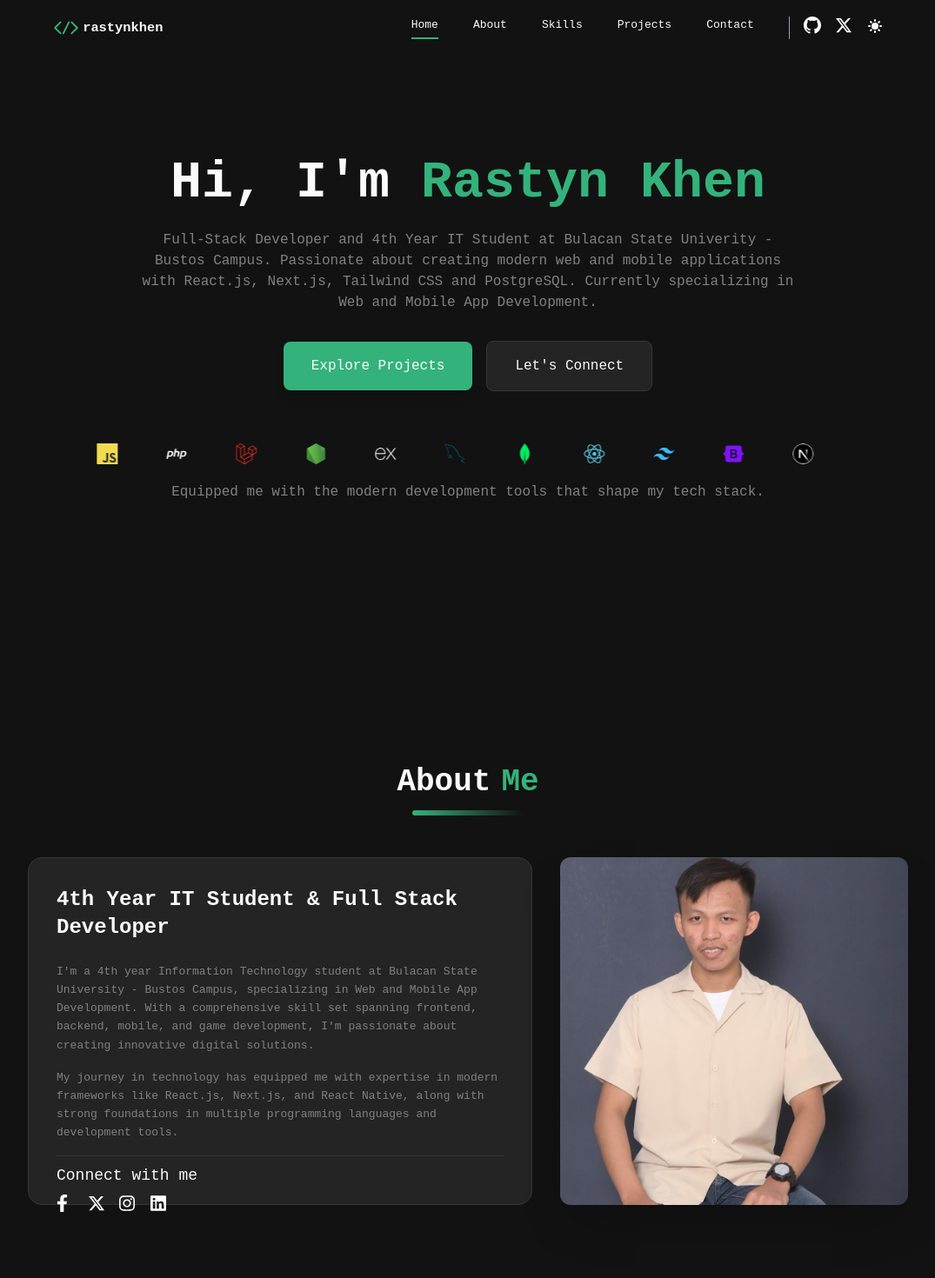
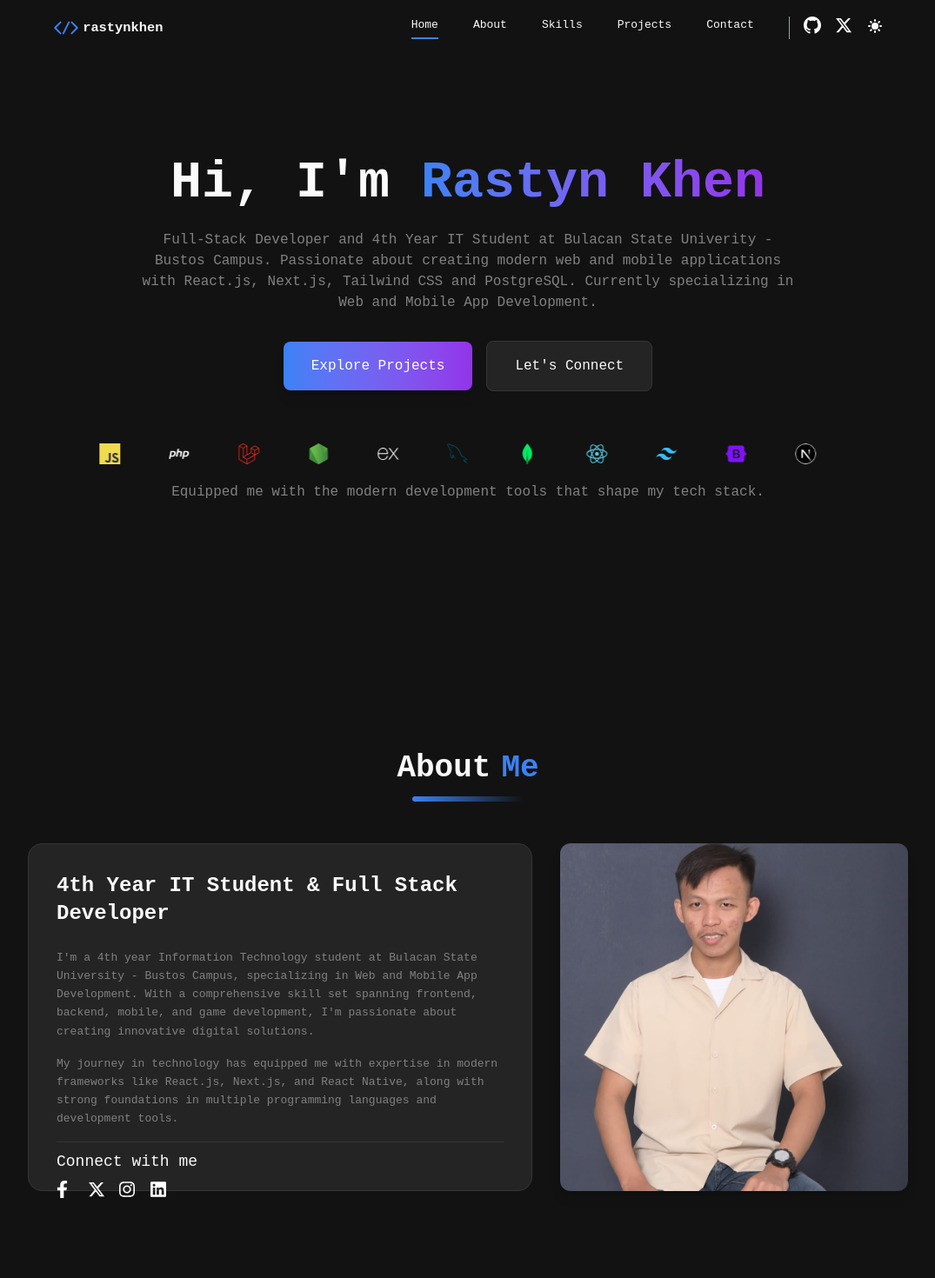
Before and after one commit to rastynkhen18/rastynkhen-portfolio, a React (Vite) app: page / in a window 1280 px wide. Shown: the top 1470 px of the page at 87% size, without its empty margins (102-1177 px from the left). Built offline with nearby package versions, Linux system fonts and the light colour scheme.

Commit message:
Merged Updates

```diff
--- a/src/index.css
+++ b/src/index.css
@@ -1,8 +1,11 @@
 @import "tailwindcss";
 
 :root {
-  --primary-color: #7ED7A5;
-  /* --primary-color: linear-gradient(to right, #1e3a8a, #9333ea); */
+  /* --primary-color: #61dafb;
+  --secondary-color: #38bdf8; */
+  --primary-color: #3b82f6;
+  --secondary-color: #9333ea;
+  /* --primary-color: #7ED7A5;  */
   --background-color: #F8F9FA;
   --container-color: #FFFFFF;
   --border-color: #E6E7E8;
@@ -12,8 +15,11 @@
 
 
 :root.dark {
-  --primary-color: #34B27B;
-  /* --primary-color: linear-gradient(to right, #1e3a8a, #9333ea); */
+  /* --primary-color: #61dafb;
+  --secondary-color: #0ea5e9; */
+  --primary-color: #3b82f6;
+  --secondary-color: #9333ea;
+  /* --primary-color: #34B27B; */
   --background-color: #121212;
   --container-color: #242424;
   --border-color: #363636;
--- a/src/pages/About.jsx
+++ b/src/pages/About.jsx
@@ -11,7 +11,7 @@ import FadeInOnView from '../components/FadeInOnView'
 
 const About = () => {
   return (
-    <section id="about" className="py-20 px-5 bg-[var(--gray-color)] min-h-screen">
+    <section id="about" className="py-16 px-6 bg-[var(--gray-color)]">
       {/* <div className="container mx-auto px-4"> */}
         <FadeInOnView>
           <div className="text-3xl md:text-4xl font-bold text-center mb-12 text-[var(--text-color)] flex flex-col items-center justify-center gap-3">
@@ -66,7 +66,7 @@ const About = () => {
             {/* Profile Picture */}
             <div className="flex flex-col justify-center items-center">
               <div>
-                <div className="w-auto h-auto sm:w-100 sm:h-100 rounded-xl overflow-hidden shadow-2xl">
+                <div className="w-auto h-auto sm:w-100 sm:h-100 rounded-xl overflow-hidden shadow-lg">
                   <img
                     src={Profilepic}
                     alt="Rastyn Khen Ong Acasio"
--- a/src/pages/Contact.jsx
+++ b/src/pages/Contact.jsx
@@ -72,7 +72,7 @@ const Contact = () => {
   }
 
   return (
-    <section id="contact" className="py-20 px-5 bg-[var(--background-color)] min-h-screen">
+    <section id="contact" className="py-16 px-6 bg-[var(--background-color)]">
       <FadeInOnView>
         <div className="text-center mb-12">
           <h2 className="text-3xl md:text-4xl font-bold mb-4 text-[var(--text-color)] flex flex-col items-center justify-center gap-3">
@@ -175,7 +175,6 @@ const Contact = () => {
                   </>
                 ) : (
                   <>
-                    <span>✉</span>
                     Send Message
                   </>
                 )}
--- a/src/pages/Home.jsx
+++ b/src/pages/Home.jsx
@@ -14,17 +14,17 @@ const HeroSection = () => {
     }
 
     return (
-        <section id="home" className="py-40 bg-[var(--black-color)] min-h-screen">
+        <section id="home" className="py-40 bg-[var(--black-color)] h-screen">
             <div className="flex justify-center items-center p-5">
                 <div className="space-y-8">
                     <div className="space-y-6">
                         <h1 className="text-3xl md:text-6xl font-bold text-[var(--white-color)] text-center">
                             Hi, I'm{' '}
-                            <span className="text-[var(--primary-color)] text-center">
+                            <span className="bg-gradient-to-r from-[var(--primary-color)] to-[var(--secondary-color)] bg-clip-text text-transparent text-center">
                                 Rastyn Khen
                             </span>
                         </h1>
-                        <p className="max-w-3xl text-base text-[var(--text-gray)] text-justify md:text-center ">
+                        <p className="max-w-3xl text-base text-[var(--text-gray)] text-justify md:text-center">
                             Full-Stack Developer and 4th Year IT Student at Bulacan State Univerity - Bustos Campus.
                             Passionate about creating modern web and mobile applications with React.js,
                             Next.js, Tailwind CSS and PostgreSQL. Currently specializing in Web and Mobile App Development.
@@ -34,7 +34,7 @@ const HeroSection = () => {
                     <div className="flex flex-row justify-center items-center gap-4">
                         <button
                             onClick={() => scrollToSection('projects')}
-                            className="text-sm px-4 py-2 md:px-8 md:py-4 md:text-base bg-[var(--primary-color)] text-[var(--white-color)] rounded-lg transition-all duration-300 font-medium flex items-center justify-center gap-1 shadow-lg cursor-pointer"
+                            className="text-sm px-4 py-2 md:px-8 md:py-4 md:text-base bg-gradient-to-r from-[var(--primary-color)] to-[var(--secondary-color)] text-white rounded-lg transition-all duration-300 font-medium flex items-center justify-center gap-1 shadow-lg cursor-pointer"
                         >
                             {/* <Code size={18} /> */}
                             Explore Projects
--- a/src/pages/Projects.jsx
+++ b/src/pages/Projects.jsx
@@ -136,7 +136,7 @@ const techIcons = {
 
 const Projects = () => {
   return (
-    <section id="projects" className="py-20 px-5 bg-[var(--background-color)] min-h-screen">
+    <section id="projects" className="py-16 px-6 bg-[var(--background-color)]">
       {/* <div className="container mx-auto px-4"> */}
         <FadeInOnView>
           <div className="text-center mb-12">
@@ -147,7 +147,7 @@ const Projects = () => {
           </div>
         </FadeInOnView>
 
-        <div className="grid grid-cols-1 sm:grid-cols-2 md:grid-cols-3 items-center gap-10 max-w-7xl mx-auto sm:px-25">
+        <div className="grid grid-cols-1 lg:grid-cols-3 items-center gap-10 max-w-7xl mx-auto sm:px-25">
           {projects.map((project, index) => (
             <FadeInOnView>
               <div key={index} className="bg-[var(--container-color)] rounded-2xl overflow-hidden border border-[var(--border-color)] shadow-lg hover:shadow-[var(--primary-color)]/20 transition-all duration-300 group">
@@ -184,7 +184,7 @@ const Projects = () => {
                       href={project.liveUrl}
                       target="_blank"
                       rel="noopener noreferrer"
-                      className="flex-1 px-4 py-2 bg-[var(--primary-color)] text-[var(--white-color)] rounded-xl transition-all duration-200 text-center text-sm font-semibold flex items-center justify-center gap-2 shadow-md hover:bg-[var(--primary-color)]"
+                      className="flex-1 px-4 py-2 bg-[var(--primary-color)] text-white rounded-xl transition-all duration-200 text-center text-sm font-semibold flex items-center justify-center gap-2 shadow-md hover:bg-[var(--primary-color)]"
                     >
                       <span>▶</span>
                       Live Demo
@@ -193,7 +193,7 @@ const Projects = () => {
                       href={project.githubUrl}
                       target="_blank"
                       rel="noopener noreferrer"
-                      className="flex-1 px-4 py-2 bg-[var(--container-color)] border border-[var(--border-color)] text-[var(--white-color)] rounded-xl transition-all duration-200 text-center text-sm font-semibold flex items-center justify-center gap-2 shadow-md hover:border-[var(--primary-color)]"
+                      className="flex-1 px-4 py-2 bg-[var(--container-color)] border border-[var(--border-color)] text-[var(--white-color)] rounded-xl transition-all duration-200 text-center text-sm font-semibold flex items-center justify-center gap-2 shadow-md"
                     >
                       <DarkModeIcon src={GithubIcon} alt="GitHub" className="w-5 h-5" />
                       GitHub
--- a/src/pages/Skills.jsx
+++ b/src/pages/Skills.jsx
@@ -134,7 +134,7 @@ const Skills = () => {
 
 
   return (
-      <section id="skills" className="py-20 px-5 bg-[var(--gray-color)] min-h-screen">
+      <section id="skills" className="py-16 px-6 bg-[var(--gray-color)]">
         {/* <div className="container mx-auto px-4"> */}
           <FadeInOnView>
             <div className="text-3xl md:text-4xl font-bold text-center mb-16 text-[var(--text-color)] flex flex-col items-center justify-center gap-3">
@@ -150,7 +150,7 @@ const Skills = () => {
                 key={index}
               >
                 <div
-                  className="bg-[var(--container-color)] rounded-xl overflow-hidden border border-[var(--border-color)] hover:border-[var(--primary-color)] transition-all duration-500 hover:shadow-2xl hover:-translate-y-2 group h-full"
+                  className="bg-[var(--container-color)] rounded-xl overflow-hidden border border-[var(--border-color)] transition-all duration-500 hover:-translate-y-2 group h-full"
                 >
                   <div className={`h-1.5 bg-gradient-to-r ${category.gradient}`}></div>
 
```
